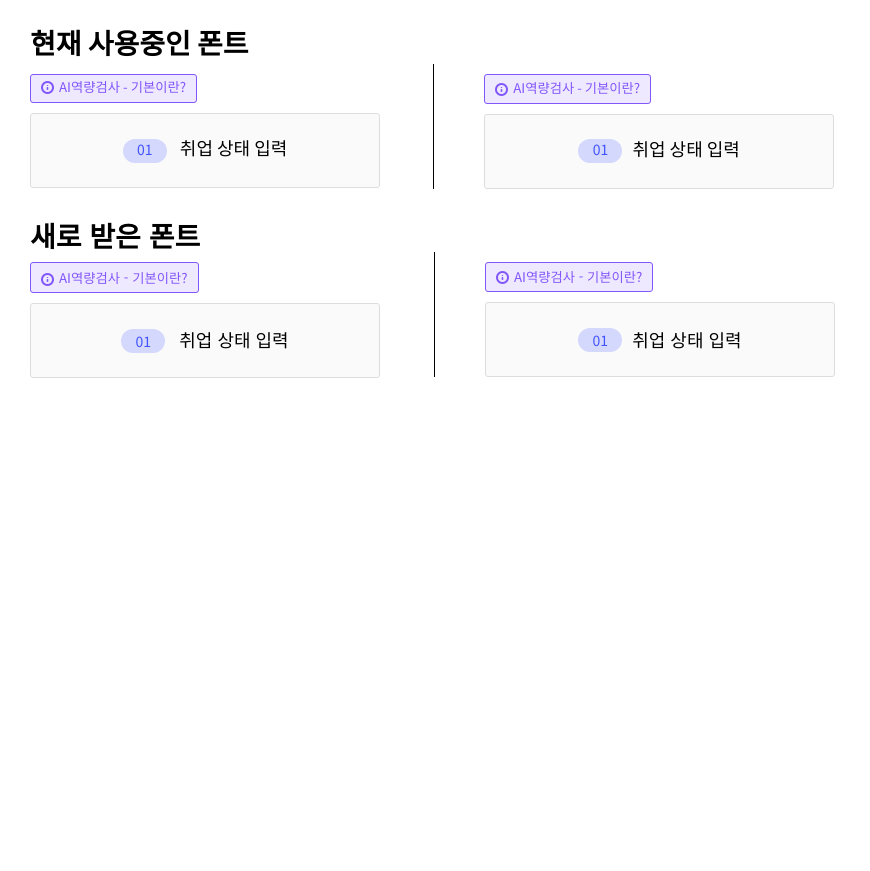
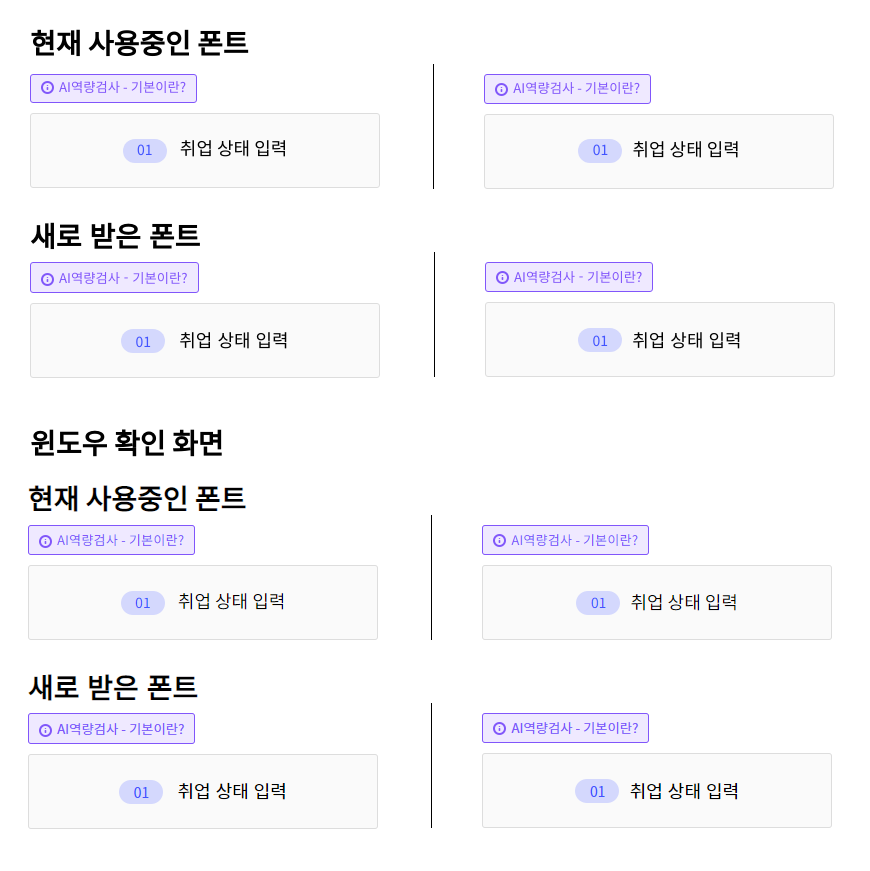
Before and after one commit to choijw0528/studyBasic, a website: page src/html/font.html in a window 1280 px wide. Shown: the whole page, without its empty margins (0-870 px from the left). Before the commit the page ends 800 px from the top, so only its background shows below. Drawn offline with Linux system fonts and the light colour scheme.

Commit message:
[Font Test] 윈도우 화면 추가

```diff
--- a/src/html/font.html
+++ b/src/html/font.html
@@ -71,6 +71,11 @@
                     </div>
                 </div>
             </div>
+
+            <div class="windowArea">
+                <h1>윈도우 확인 화면</h1>
+                <img src="../img/images/font/window_font.PNG" alt="">
+            </div>
         </div>
     </body>
 </html>
--- a/src/scss/import/_font.scss
+++ b/src/scss/import/_font.scss
@@ -154,3 +154,11 @@ $NEW_FONT_PATH: '../font/newFont/';
         font-size: 18px;
     }
 }
+
+.windowArea {
+    margin-top: 50px;
+
+    img {
+        margin-left: -26px;
+    }
+}
```
Also changed, not shown: src/css/font.css, src/img/images/font/window_font.PNG (added).
